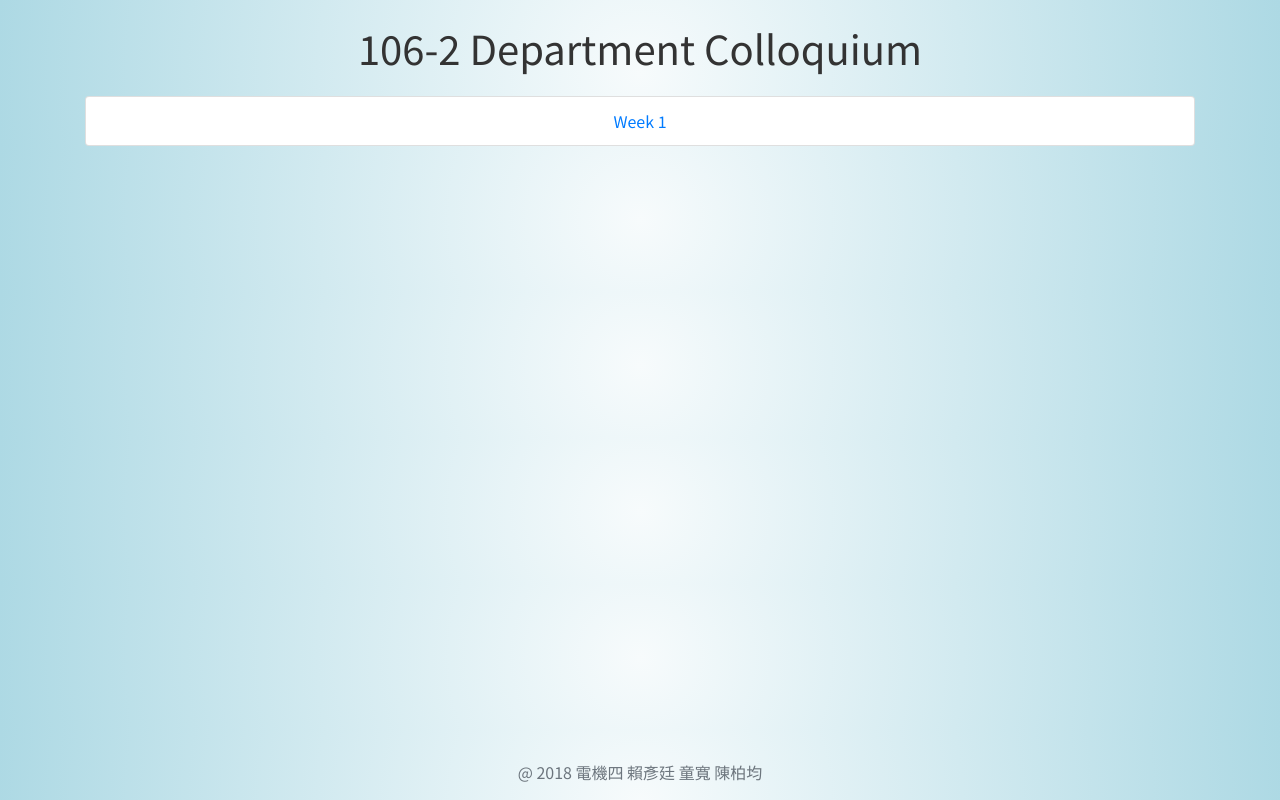
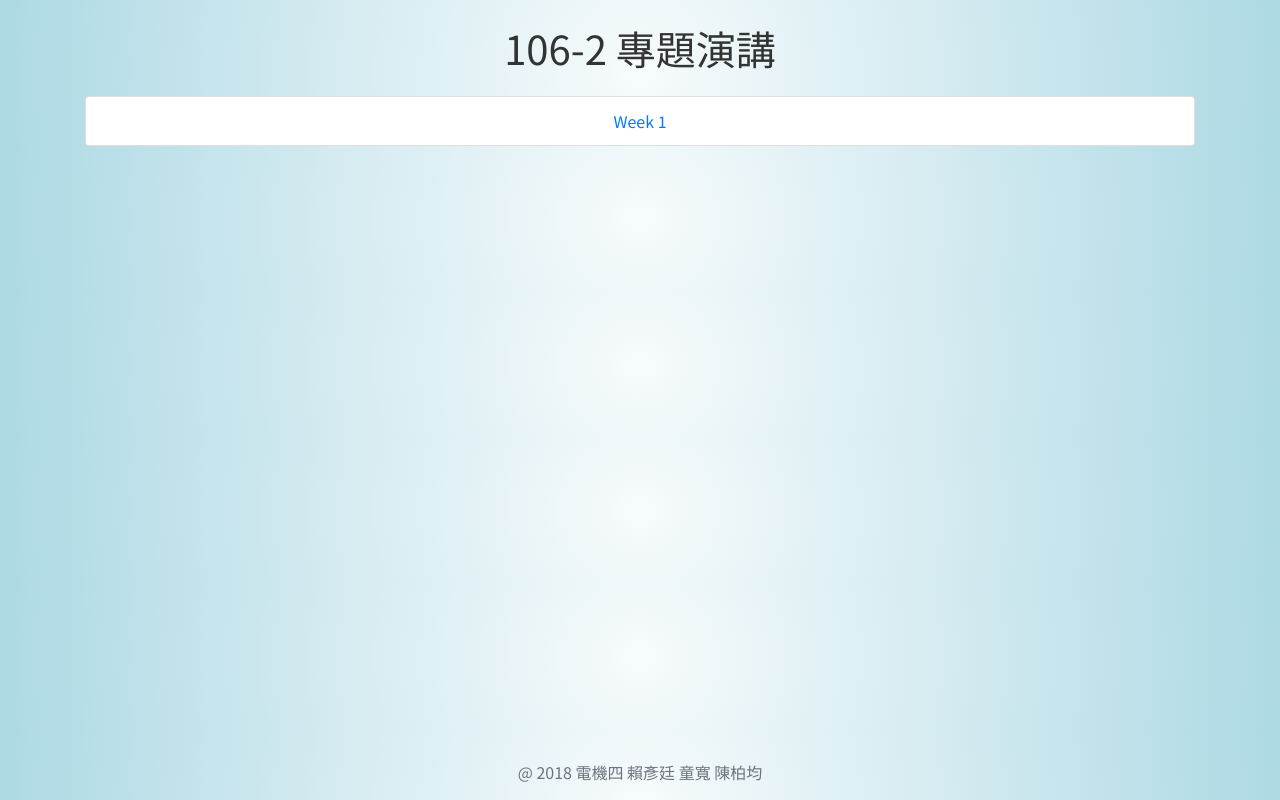
Before and after one commit to dinotuku/106-2-department-colloquium, a plain HTML site: page index.html in a window 1280 px wide. Drawn offline with nearby package versions, Linux system fonts and the light colour scheme.

Commit message:
Change title to Chinese

```diff
--- a/index.html
+++ b/index.html
@@ -14,7 +14,7 @@
 <body>
   <div class="container justify-content-center">
     <header>
-      <h1 class="text-center mt-4 mb-4">106-2 Department Colloquium</h1>
+      <h1 class="text-center mt-4 mb-4">106-2 專題演講</h1>
     </header>
     <main>
       <ul class="list-group text-center">
```
